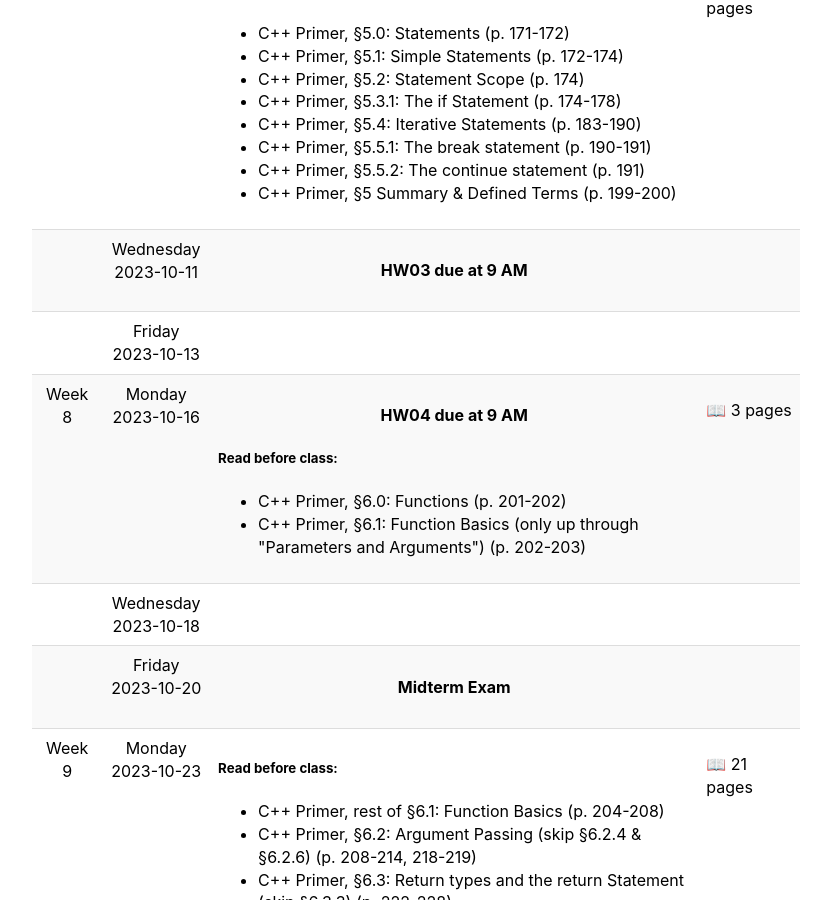
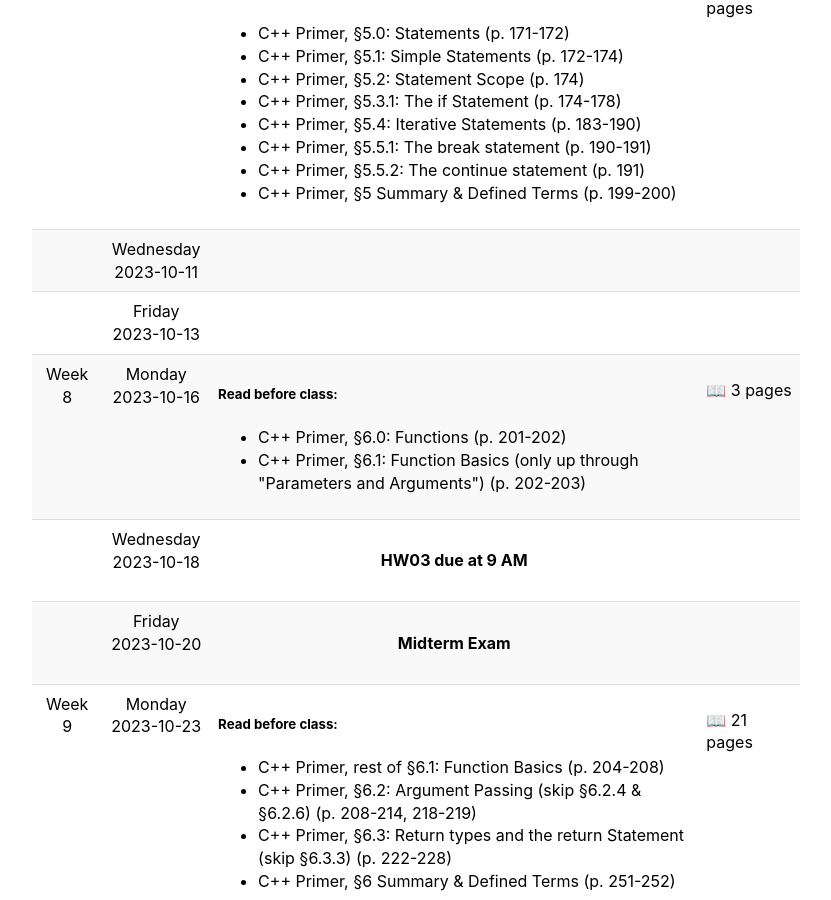
Before and after one commit to 2023-Fall-UAF-CS201/2023-Fall-UAF-CS201.github.io, a Jekyll site: the page built from schedule.md, in a window 1280 px wide and 900 px high, scrolled down 3932 px. Shown: the whole window, without its empty margins (224-1055 px from the left). Built offline with Jekyll 4.4.1, drawn with Linux system fonts in a browser that asks for light colours.

Commit message:
Update schedule.yaml

```diff
--- a/_data/schedule.yaml
+++ b/_data/schedule.yaml
@@ -304,7 +304,6 @@
        unit:  "pages"
 -
   day_of_week: 2
-  topic: "HW03 due at 9 AM"
 -
   day_of_week: 4
 -
@@ -312,7 +311,6 @@
   start_new_week: true   # Week 8
 ###################################
   day_of_week: 0
-  topic: "HW04 due at 9 AM"
   reading:
     -
      title: "C++ Primer, §6.0: Functions"
@@ -328,6 +326,7 @@
        unit:  "pages"
 -
   day_of_week: 2
+  topic: "HW03 due at 9 AM"
 -
   topic: "Midterm Exam"
   day_of_week: 4
```
